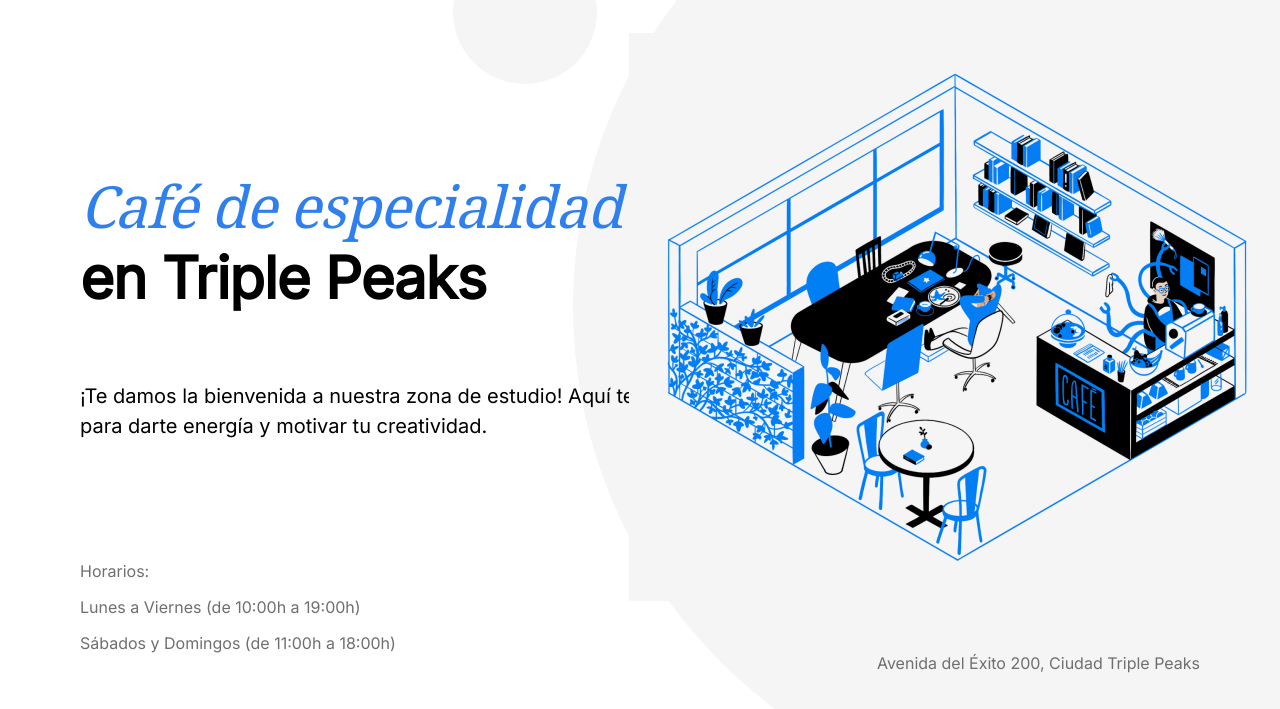
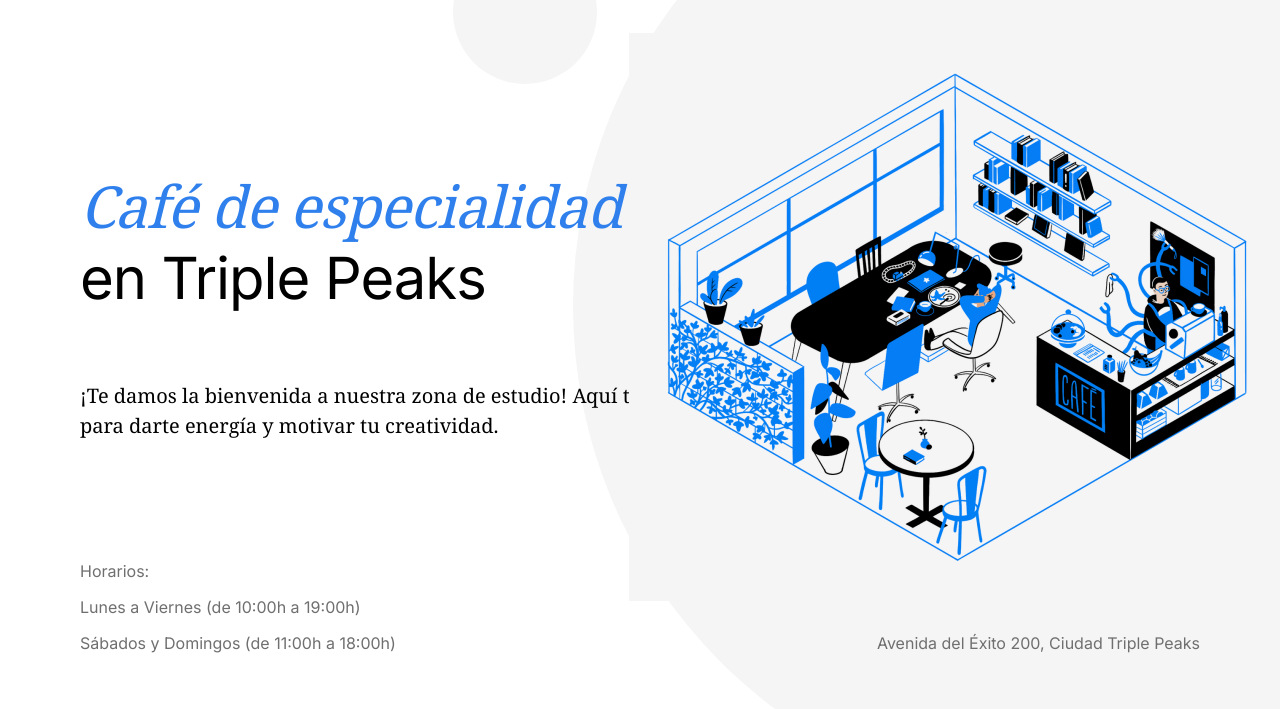
Before and after one commit to rociosoto/web_project_coffeeshop, a plain HTML site: page index.html in a window 1280 px wide. Shown: the part 91-800 px from the top of the page. Drawn offline with Linux system fonts and the light colour scheme.

Commit message:
actualizacion css

```diff
--- a/pages/index.css
+++ b/pages/index.css
@@ -58,8 +58,8 @@
   flex-direction: column;
   position: relative;
   font-family: "inter", Arial, Sans-serif;
-  font-style: normal
-  font-weight  500;
+  font-weight: 500;
+  font-style: normal;
   font-size: 58px;
   max-width: 709px;
   left: 80px;
@@ -82,7 +82,7 @@
   display: flex;
   flex-direction: column;
   position: relative;
-  font-family: "Noto Serif" Times, sans-serif;
+  font-family: "Noto Serif";
   font-style: normal;
   font-weight: normal;
   font-size: 20px;
@@ -116,7 +116,7 @@
 .header__paraghraph {
   margin: 0;
   font-family: "Inter", Arial, sans-serif;
-  font-size: normal;
+  font-style: normal;
   font-weight: 500;
   font-size: 16px;
   line-height: 20px;
@@ -127,7 +127,7 @@
   margin-top: auto;
   position: absolute;
   right: 80px;
-  bottom: 20px;
+  bottom: 40px;
 }
 
 
```
